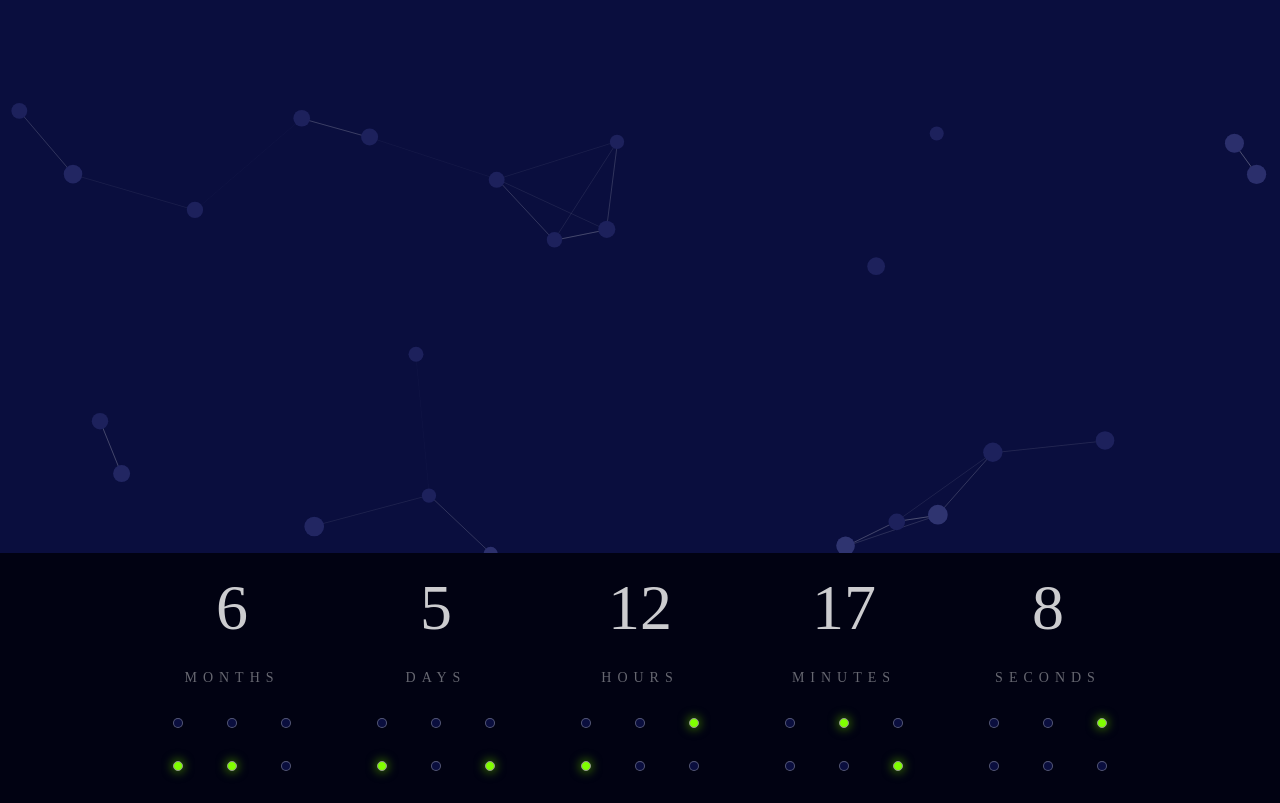
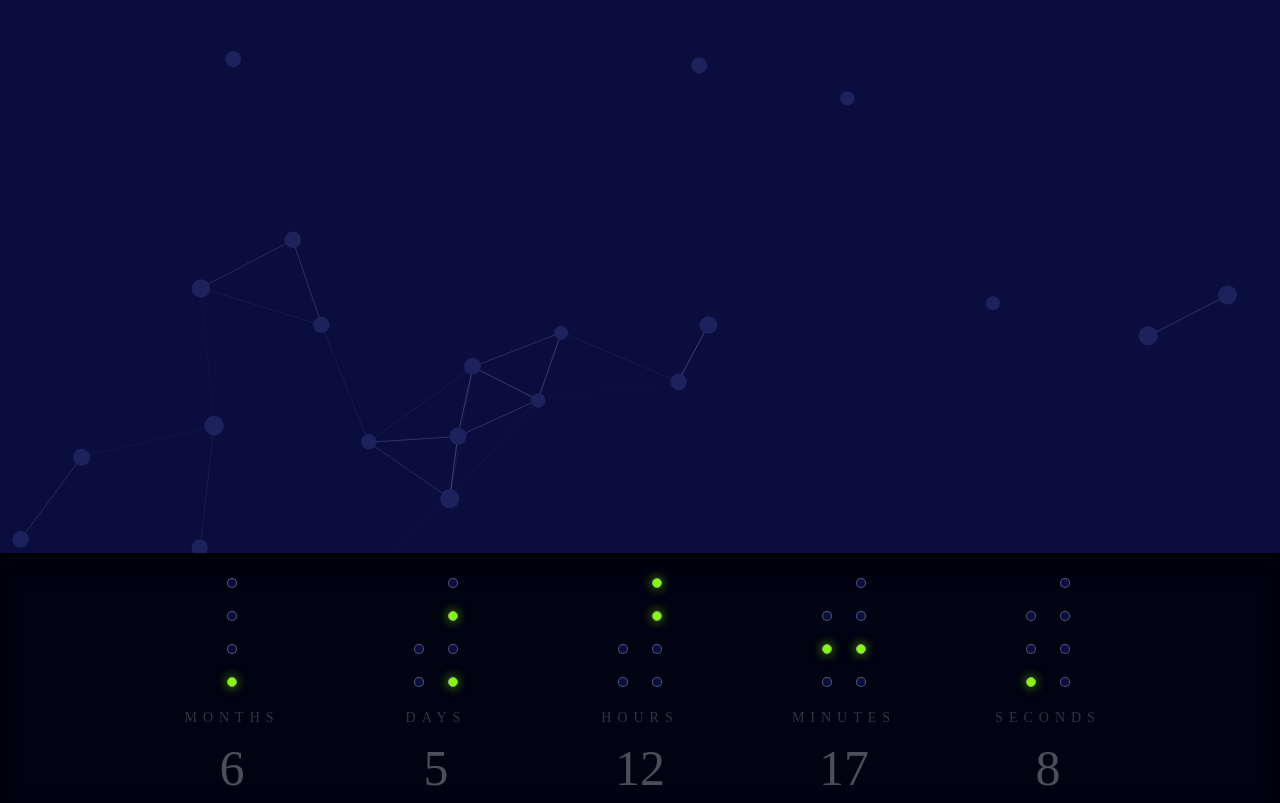
Before and after one commit to melvin15may/magnovite-2015, a PHP site: page /home.html in a window 1280 px wide. Run offline with PHP 8.4, Linux system fonts and the light colour scheme.

Commit message:
style new timer

```diff
--- a/css/app.css
+++ b/css/app.css
@@ -25,6 +25,7 @@
     height: 250px;
     background: #010212;
     text-align: center;
+    box-shadow: inset 0px 10px 30px -10px #000;
 }
 
 .timer-block {
@@ -34,14 +35,14 @@
 }
 
 .timer-block .numeric {
-    color: rgba(255, 255, 255, 0.8);
-    height: 110px;
-    line-height: 110px;
-    font-size: 64px;
+    color: rgba(255, 255, 255, 0.3);
+    height: 70px;
+    line-height: 70px;
+    font-size: 50px;
 }
 
 .timer-block .description {
-    color: rgba(255, 255, 255, 0.4);
+    color: rgba(255, 255, 255, 0.2);
     text-transform: uppercase;
     letter-spacing: 6px;
     font-size: 14px;
@@ -52,20 +53,26 @@
 }
 
 .timer-block .binary {
-    height: 110px;
+    height: 150px;
     padding: 10px;
     text-align: center;
 }
 
+.binary .bin-col {
+    display: inline-block;
+    margin: 5px 5px 0 5px;
+    width: 20px;
+    text-indent: center;
+}
+
 .binary .dot {
+    background: #0a0e3e;
+    border-radius: 10px;
+    border: 1px solid rgba(255, 255, 255, 0.3);
+    display: inline-block;
+    height: 10px;
+    margin: 10px auto;
     width: 10px;
-    height: 10px;
-    border-radius: 10px;
-    margin: 15px 20px;
-    display: inline-block;
-
-    border: 1px solid rgba(255, 255, 255, 0.3);
-    background: #0a0e3e;
 
     transition: all 125ms ease-out;
 }
--- a/home.html
+++ b/home.html
@@ -12,63 +12,82 @@
 
         <div class="timer">
             <div class="timer-block">
-                <p class="numeric">24</p>
-                <p class="description">months</p>
                 <div class="binary">
-                    <div class="dot"></div>
-                    <div class="dot on"></div>
-                    <div class="dot"></div>
-                    <div class="dot on"></div>
-                    <div class="dot"></div>
-                    <div class="dot"></div>
-                </div>
-            </div>
-            <div class="timer-block">
-                <p class="numeric">13</p>
-                <p class="description">days</p>
-                <div class="binary">
-                    <div class="dot on"></div>
-                    <div class="dot"></div>
-                    <div class="dot"></div>
-                    <div class="dot on"></div>
-                    <div class="dot on"></div>
-                    <div class="dot on"></div>
-                </div>
-            </div>
-            <div class="timer-block">
-                <p class="numeric">8</p>
-                <p class="description">hours</p>
-                <div class="binary">
-                    <div class="dot"></div>
-                    <div class="dot"></div>
+                    <div class="bin-col">
                         <div class="dot"></div>
                         <div class="dot on"></div>
                         <div class="dot"></div>
                         <div class="dot on"></div>
                     </div>
                 </div>
+                <p class="description">months</p>
+                <p class="numeric">24</p>
+            </div>
             <div class="timer-block">
-                <p class="numeric">15</p>
-                <p class="description">minutes</p>
                 <div class="binary">
-                    <div class="dot"></div>
+                    <div class="bin-col">
                         <div class="dot"></div>
                         <div class="dot on"></div>
-                    <div class="dot on"></div>
-                    <div class="dot"></div>
-                    <div class="dot"></div>
                     </div>
-            </div>
-            <div class="timer-block">
-                <p class="numeric">19</p>
-                <p class="description">seconds</p>
-                <div class="binary">
+                    <div class="bin-col">
                         <div class="dot"></div>
                         <div class="dot on"></div>
                         <div class="dot"></div>
                         <div class="dot on"></div>
+                    </div>
+                </div>
+                <p class="description">days</p>
+                <p class="numeric">13</p>
+            </div>
+            <div class="timer-block">
+                <div class="binary">
+                    <div class="bin-col">
                         <div class="dot"></div>
+                        <div class="dot on"></div>
+                    </div>
+                    <div class="bin-col">
+                        <div class="dot on"></div>
                         <div class="dot"></div>
+                        <div class="dot on"></div>
+                        <div class="dot on"></div>
+                    </div>
+                </div>
+                <p class="description">hours</p>
+                <p class="numeric">8</p>
+            </div>
+            <div class="timer-block">
+                <div class="binary">
+                    <div class="bin-col">
+                        <div class="dot on"></div>
+                        <div class="dot"></div>
+                        <div class="dot on"></div>
+                    </div>
+                    <div class="bin-col">
+                        <div class="dot"></div>
+                        <div class="dot on"></div>
+                        <div class="dot"></div>
+                        <div class="dot on"></div>
+                    </div>
+                </div>
+                <p class="description">minutes</p>
+                <p class="numeric">15</p>
+            </div>
+            <div class="timer-block">
+                <div class="binary">
+                    <div class="bin-col">
+                        <div class="dot on"></div>
+                        <div class="dot"></div>
+                        <div class="dot on"></div>
+                    </div>
+                    <div class="bin-col">
+                        <div class="dot"></div>
+                        <div class="dot on"></div>
+                        <div class="dot"></div>
+                        <div class="dot on"></div>
+                    </div>
+                </div>
+                <p class="description">seconds</p>
+                <p class="numeric">19</p>
             </div>
         </div>
     </div>
--- a/js/anim/anim.js
+++ b/js/anim/anim.js
@@ -67,7 +67,7 @@
      * The main draw loop
      */
     function draw() {
-        window.requestAnimationFrame(draw);
+        //window.requestAnimationFrame(draw);
         context.clearRect(0, 0, canvas.width, canvas.height);
 
         // draw energy lines
```
Lines whose indentation alone changed are shown as unchanged.
